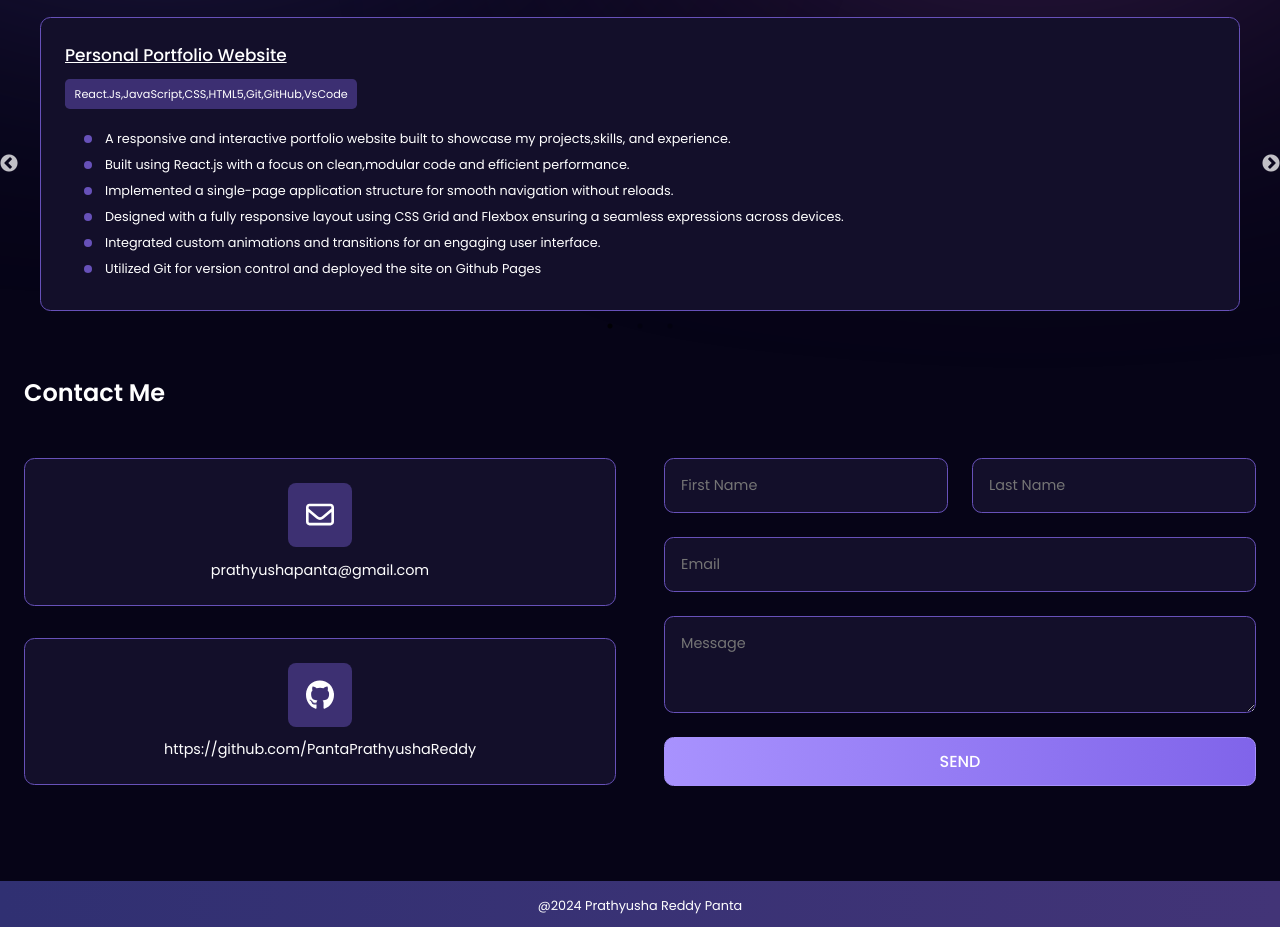
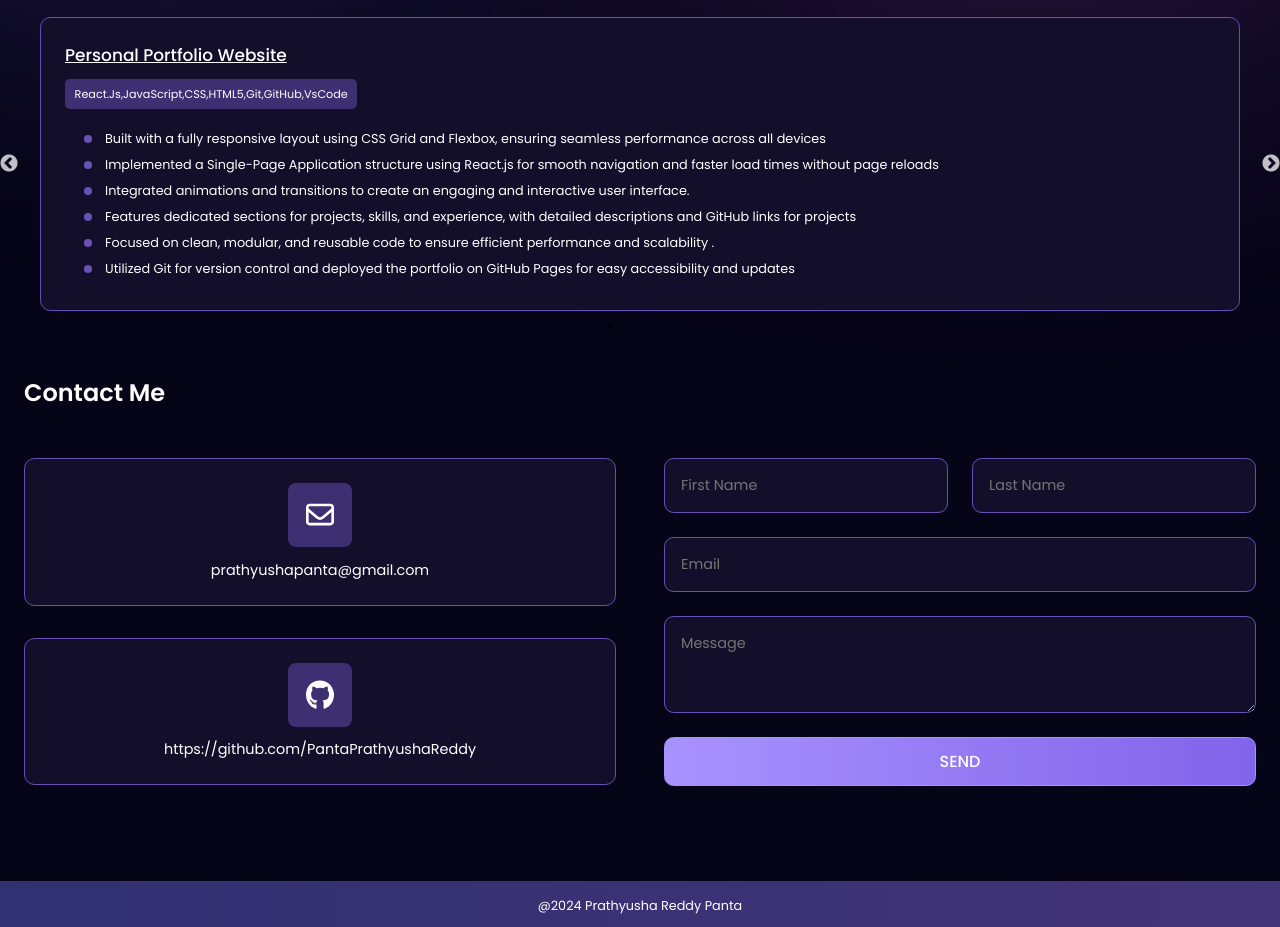
Before and after one commit to PantaPrathyushaReddy/Portfolio, a React (Create React App) app: page / in a window 1280 px wide. Shown: the part 1340-2267 px from the top of the page. Built offline with nearby package versions, Linux system fonts and the light colour scheme.

Commit message:
add Work_experience

```diff
--- a/src/utills/data.js
+++ b/src/utills/data.js
@@ -46,12 +46,12 @@ export const WORK_EXPERIENCE=[
         title:"Personal Portfolio Website",
         TechnologiesUsed:"React.Js,JavaScript,CSS,HTML5,Git,GitHub,VsCode",
         responsibilities:[
-            "A responsive and interactive portfolio website built to showcase my projects,skills, and experience.",
-            "Built using React.js with a focus on clean,modular code and efficient performance.",
-            "Implemented a single-page application  structure for smooth navigation without reloads.",
-            "Designed with a fully responsive layout using  CSS Grid and Flexbox ensuring a seamless expressions  across devices.",
-            "Integrated custom animations and transitions for an engaging user interface.",
-            "Utilized Git for version control and deployed the site on Github Pages"
+            "Built with a fully responsive layout using CSS Grid and Flexbox, ensuring seamless performance across all devices",
+            "Implemented a Single-Page Application structure using React.js for smooth navigation and faster load times without page reloads",
+            "Integrated animations and transitions to create an engaging and interactive user interface.",
+            "Features dedicated sections for projects, skills, and experience, with detailed descriptions and GitHub links for projects",
+            "Focused on clean, modular, and reusable code to ensure efficient performance and scalability .",
+            "Utilized Git for version control and deployed the portfolio on GitHub Pages for easy accessibility and updates"
         ]
     },
     {
```
